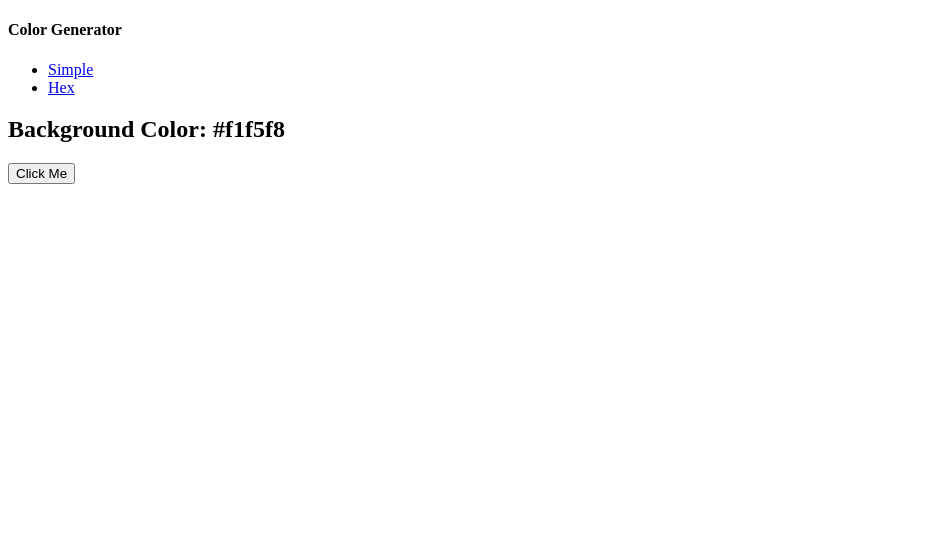
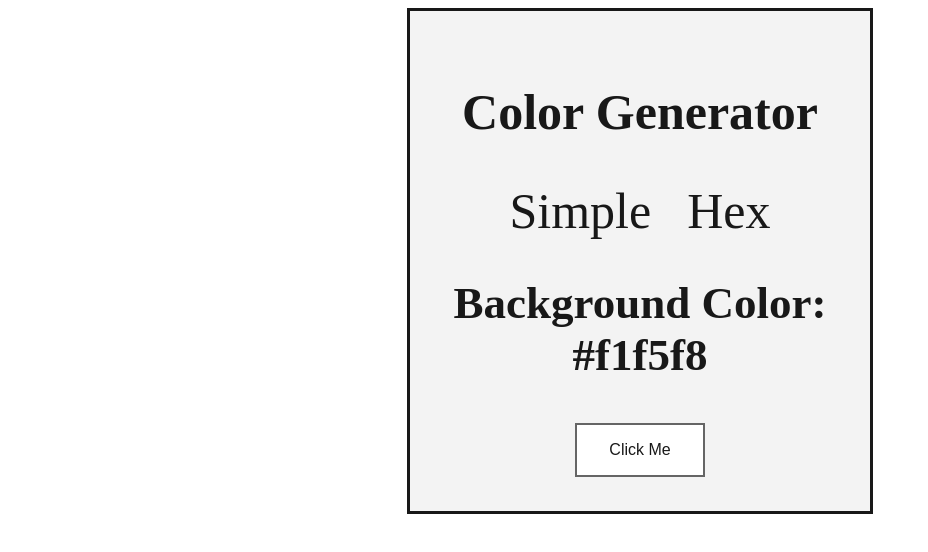
Before and after one commit to JorgeHerreraJr/Color-Generator, a plain HTML site: page index.html in a window 1280 px wide. Shown: the whole page, without its empty margins (0-928 px from the left). Drawn offline with Linux system fonts and the light colour scheme.

Commit message:
Created style CSS and cleaned up the design.

```diff
--- /dev/null
+++ b/css/style.css
@@ -0,0 +1,56 @@
+.nav-bar {
+  border-style: solid;
+  display: block;
+  width: 400px;
+  height: auto;
+  background-color: #f2f2f2;
+  opacity: 0.9;
+  text-align: center;
+  margin: 0 auto;
+  padding: 30px;
+}
+
+.nav-bar h1 {
+  font-size: 50px;
+}
+
+.nav-links {
+  margin: 0 auto;
+  text-align: center;
+  /* overflow: hidden; */
+}
+
+.nav-links a {
+  text-align: center;
+  padding: 16px;
+  text-decoration: none;
+  font-size: 50px;
+  color: black;
+}
+
+.nav-links :hover {
+  border-style: solid;
+  box-shadow: 0 20px 30px rgba(0, 0, 0, 0.3);
+  background-color: #f2f2f2;
+  transition-duration: 0.3s;
+}
+
+.container {
+  font-size: 30px;
+}
+
+.btn {
+  background-color: white;
+  color: black;
+  border: 2px solid #555555;
+  font-size: 16px;
+  margin: 4px 2px;
+  transition-duration: 0.5s;
+  cursor: pointer;
+  padding: 16px 32px;
+}
+
+.btn:hover {
+  background-color: #555555;
+  color: white;
+}
--- a/index.html
+++ b/index.html
@@ -5,28 +5,27 @@
     <meta http-equiv="X-UA-Compatible" content="IE=edge" />
     <meta name="viewport" content="width=device-width, initial-scale=1.0" />
     <title>Main Page</title>
+    <link href="/css/style.css" rel="stylesheet" />
   </head>
 
   <body>
     <nav>
       <div class="nav-bar">
-        <h4>Color Generator</h4>
-        <ul class="nav-links">
-          <li>
+        <h1>Color Generator</h1>
+        <div class="nav-links">
           <a href="index.html">Simple</a>
-          </li>
-          <li>
           <a href="hex.html">Hex</a>
-          </li>
-        </ul>
         </div>
-    </nav>
+
         <main>
           <div class="container">
             <h2>Background Color: <span class="color">#f1f5f8</span></h2>
             <button class="btn btn-hero" id="btn">Click Me</button>
           </div>
         </main>
+      </div>
+    </nav>
+
     <script src="/js/app.js"></script>
   </body>
 </html>
```
Lines whose indentation alone changed are shown as unchanged.
